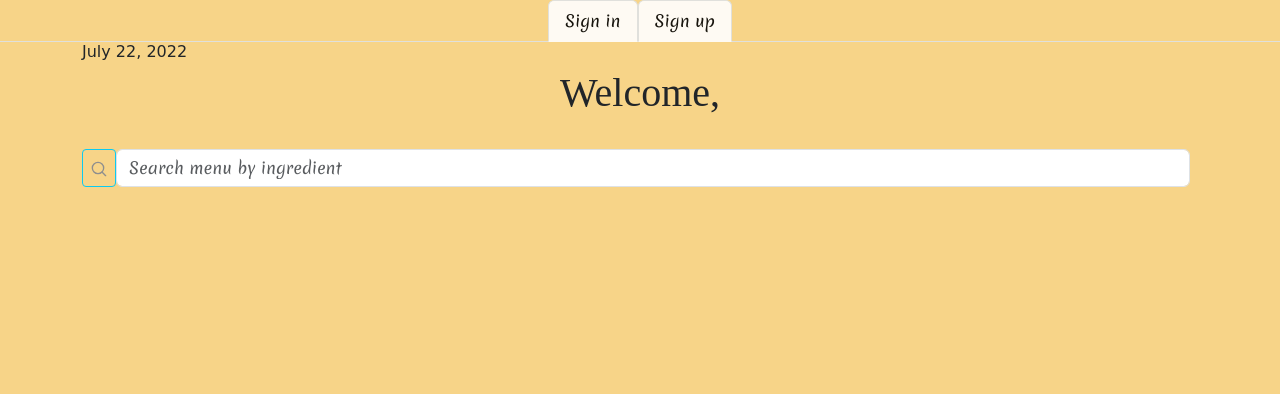
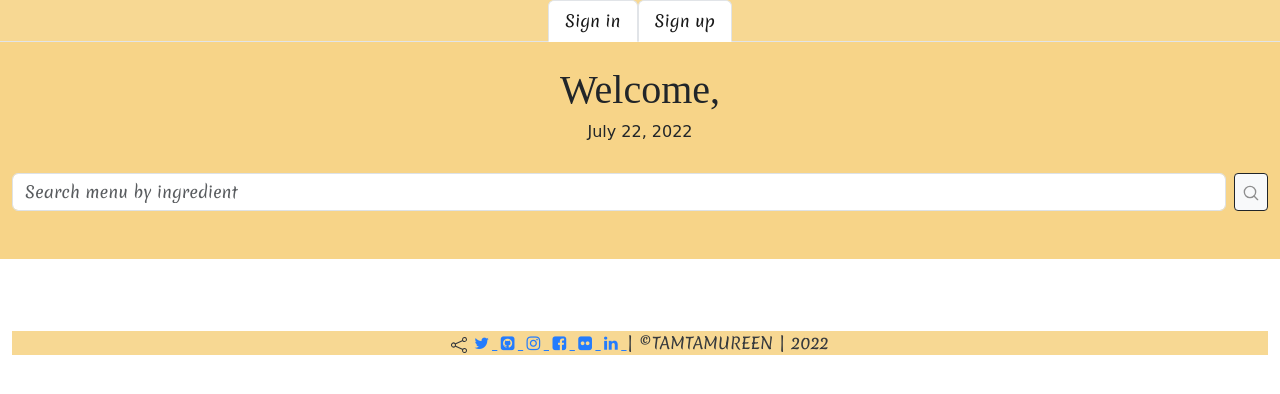
Before and after one commit to benie254/TamtaMureen, a Django app: page /home in a window 1280 px wide. Shown: the top 394 px of the page. Run offline with Django 4.2, Linux system fonts and the light colour scheme; data that the repository does not hold is empty; some libraries are stand-ins or nearby versions; some web fonts are replaced.

Commit message:
update home page styles--structure & color scheme

```diff
--- a/static/css/root.css
+++ b/static/css/root.css
@@ -34,11 +34,11 @@ h6{
     font-family: 'Tillana', cursive;
 }
 
-body{
+.landing-body,.home-card{
     background-color:#F7D488;
 }
 
-.nav{
+.nav,footer{
     background-color: #F7D488;
     opacity:0.9;
 }
@@ -117,10 +117,17 @@ footer{
 .contact-success-container img{
     border-radius: 50%;
 }
-.card img{
+.landing-card img{
     border-radius: 50%;
     transition: transform .4s;
 }
 .card img:hover{
     transform: scale(0.8);
 }
+
+.header{
+    background-color: #F7D488;
+}
+.home-card-btn{
+    float:right;
+}
--- a/tam/templates/content/index.html
+++ b/tam/templates/content/index.html
@@ -5,31 +5,56 @@
 
 
 {%block content%}
-<div class="container">
-    <div class>
-        <div>
-            <h6>{{date_today}}</h6>
+
+        <div class="header container-fluid">
+            <br>
             <h1 class="text-center">{{message}}</h1>
+            <h6 class="text-center">{{date_today}}</h6>
             <br>
             <form class="d-flex" role="search" action="{% url 'search-results' %}">
-            <button class="btn btn-sm btn-outline-info" type="submit">
+                <input class="form-control me-2" type="search" placeholder="Search menu by ingredient" name="menu">
+                <button class="btn btn-light btn-sm btn-outline-dark" type="submit">
                     <svg aria-label="Search" color="#8e8e8e" fill="#8e8e8e" height="16" role="img" viewBox="0 0 24 24" width="16"><path d="M19 10.5A8.5 8.5 0 1110.5 2a8.5 8.5 0 018.5 8.5z" fill="none" stroke="currentColor" stroke-linecap="round" stroke-linejoin="round" stroke-width="2"></path><line fill="none" stroke="currentColor" stroke-linecap="round" stroke-linejoin="round" stroke-width="2" x1="16.511" x2="22" y1="16.511" y2="22"></line></svg>
                 </button>
-            <input class="form-control me-2" type="search" placeholder="Search menu by ingredient" name="menu">
             </form>
+            <br><br>
+        </div>
+        <br>
+        <div class="container-fluid home-card-container">
             {%for item in menus%}
-        <h5>{{item.name}}</h5>
-        <h5>{{item.description}}</h5>
-        <h5>{{item.cost}}</h5>
-        <h5>{{item.snap}}</h5>
-        {%for spice in item.ingredients.all%}
-        <h5>ingredients: {{spice.name}}</h5>
-        {%endfor%}
-        <h5>{{item.status}}</h5>
-        <h5>{{item.cook}}</h5>
-        <p><a href="{% url 'menu' item.id %}">View details</a></p>
+            <div class="card home-card" style="width: 18rem;">
+                <img src="{{item.snap.url}}" class="card-img-top" alt="...">
+                <div class="card-body">
+                  <h5 class="card-title">{{item.name}}</h5>
+                  <p class="card-text">$ {{item.cost}}</p>
+                  <small class="card-text">status: {{item.status}}</small>
+                  <a href="{% url 'menu' item.id %}" class="btn home-card-btn btn-primary">View details</a>
+                </div>
+              </div>
               {%endfor%}
         </div>
+          <br><br>
+
+
+    <div class="container-fluid">
+        <footer>
+          <div class="social">
+            <div class="social-set">
+              <svg xmlns="http://www.w3.org/2000/svg" width="16" height="16" fill="currentColor" class="bi bi-share" viewBox="0 0 16 16">
+                <path d="M13.5 1a1.5 1.5 0 1 0 0 3 1.5 1.5 0 0 0 0-3zM11 2.5a2.5 2.5 0 1 1 .603 1.628l-6.718 3.12a2.499 2.499 0 0 1 0 1.504l6.718 3.12a2.5 2.5 0 1 1-.488.876l-6.718-3.12a2.5 2.5 0 1 1 0-3.256l6.718-3.12A2.5 2.5 0 0 1 11 2.5zm-8.5 4a1.5 1.5 0 1 0 0 3 1.5 1.5 0 0 0 0-3zm11 5.5a1.5 1.5 0 1 0 0 3 1.5 1.5 0 0 0 0-3z"/>
+              </svg>
+                <a href="htpps://twitter.com" class="sociali" target="_blank" aria-label="Twitter"> <i class="fa fa-twitter fa-fw" title="Twitter"></i> </a>
+                <a href="htpps://github.com" class="sociali" target="_blank" aria-label="GitHub"> <i class="fa fa-github-square fa-fw" title="GitHub"></i> </a>
+                <!-- <a href="htpps://youtube.com" class="sociali" target="_blank" aria-label="YouTube"> <i class="fa fa-youtube fa-fw" title="YouTube"></i> </a> -->
+                <!-- <a href="htpps://medium.com" class="sociali" target="_blank" aria-label="Medium"> <i class="fa fa-medium fa-fw" title="Medium"></i> </a> -->
+                <a href="htpps://instagram.com" class="sociali" target="_blank" aria-label="Instagram"> <i class="fa fa-instagram fa-fw" title="Instagram"></i> </a>
+                <a href="htpps://facebook.com" class="sociali" target="_blank" aria-label="Facebook"> <i class="fa fa-facebook-square fa-fw" title="Facebook"></i> </a>
+                <a href="htpps://flickr.com" class="sociali" target="_blank" aria-label="Flickr"> <i class="fa fa-flickr fa-fw" title="Flickr"></i> </a>
+                <a href="htpps://linkedin.com" class="sociali" target="_blank" aria-label="LinkedIn"> <i class="fa fa-linkedin fa-fw" title="LinkedIn"></i> </a>
+                <a> | &copy;TAMTAMUREEN | 2022</a>
             </div>
         </div>
+      </footer>
+      </div>
+
 {%endblock%}
```
Also changed, not shown: tam/templates/content/landing.html (+13 -2 lines). Lines whose indentation alone changed are shown as unchanged.
